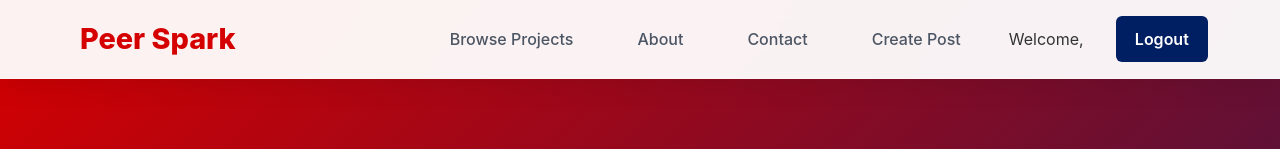
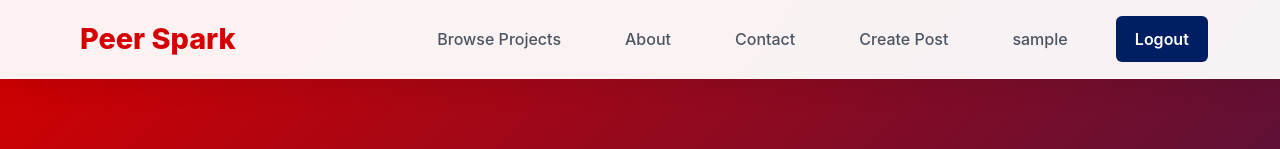
Before and after one commit to fmassa1/student-collab-hub, a React (Vite) app in the folder client/: page / in a window 1280 px wide. Shown: the top 149 px of the page. Built offline with nearby package versions, Linux system fonts and the light colour scheme; sample sign-in values are in the browser's storage.

Commit message:
added a profile button

```diff
--- a/client/src/components/NavBar/navbar.jsx
+++ b/client/src/components/NavBar/navbar.jsx
@@ -1,5 +1,7 @@
 import { useContext } from "react";
 import { AuthContext } from "../../context/AuthContext";
+import { Link } from "react-router-dom";
+
 import './navbar.css';
 
 
@@ -17,8 +19,10 @@
                     <li><a href="/create">Create Post</a></li>
                     {user ? (
                         <>
-                            <li>Welcome, {user.first_name}</li>
-                            <li>
+                                <Link to={`/profile/${user.username}`}>
+                                    {user.username}
+                                </Link>
+                                 <li>
                                 <button className="logout-button" onClick={logout}>
                                     Logout
                                 </button>
```
